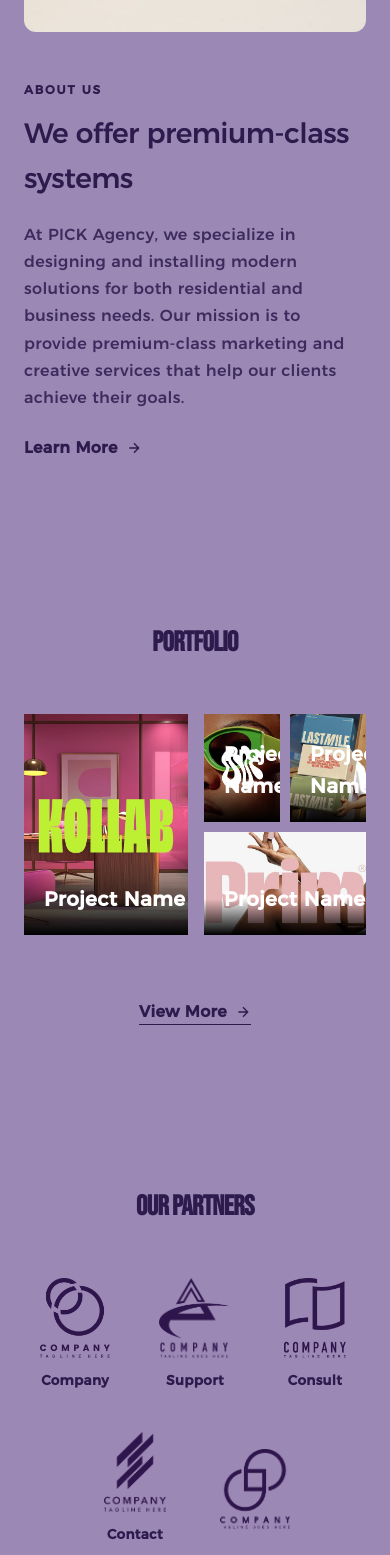
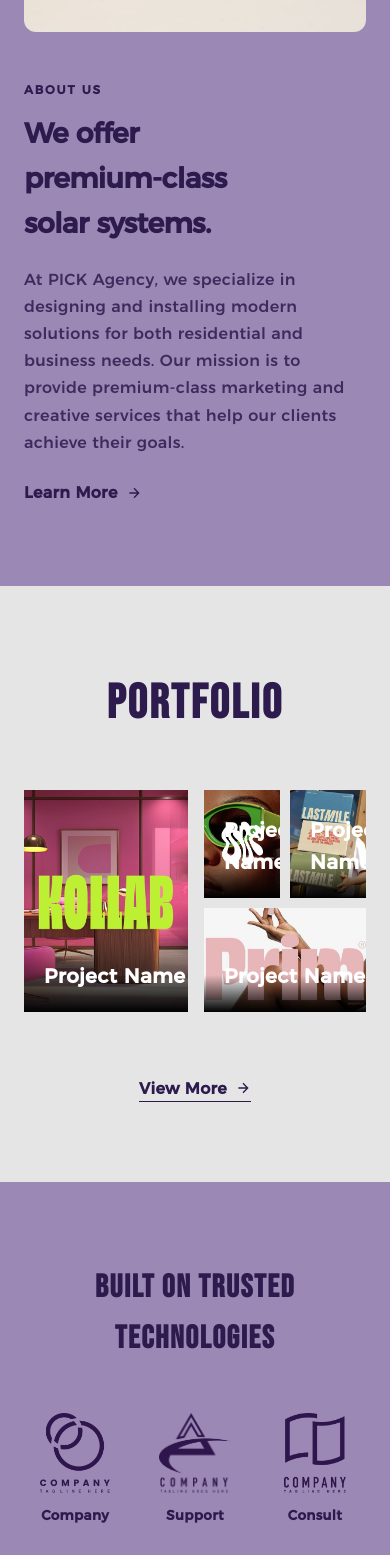
Before and after one commit to Birdman1104/pick-agency, a Vue app: page / in a window 390 px wide. Shown: the part 2493-4048 px from the top of the page. Built offline with nearby package versions, Linux system fonts and the light colour scheme.

Commit message:
minor fixes

```diff
--- a/src/components/AboutSection.vue
+++ b/src/components/AboutSection.vue
@@ -9,7 +9,11 @@
       </div>
       <div class="about__content">
         <p class="about__label">ABOUT US</p>
-        <h2 class="about__title">We offer premium-class systems</h2>
+        <h2 class="about__title">
+          <span class="about__title-line">We offer</span>
+          <span class="about__title-line about__title-line--emphasis">premium-class</span>
+          <span class="about__title-line">solar systems.</span>
+        </h2>
         <p class="about__description">
           At PICK Agency, we specialize in designing and installing modern solutions
           for both residential and business needs. Our mission is to provide
@@ -65,13 +69,23 @@
 }
 
 .about__title {
+  display: flex;
+  flex-direction: column;
   font-size: clamp(1.75rem, 4vw, 2.5rem);
-  font-weight: 800;
+  /* font-weight: 100; */
   color: var(--color-dark-purple);
   font-family: var(--font-body), sans-serif;
-  font-weight: 200;
   margin-bottom: 20px;
   letter-spacing: -0.02em;
+}
+
+.about__title-line {
+  display: block;
+  font-weight: light;
+}
+
+.about__title-line--emphasis {
+  font-weight: 800;
 }
 
 .about__description {
--- a/src/components/PartnersSection.vue
+++ b/src/components/PartnersSection.vue
@@ -11,7 +11,7 @@ const partners = [
 <template>
   <section class="partners">
     <div class="container">
-      <h2 class="partners__title">OUR PARTNERS</h2>
+      <h2 class="partners__title">BUILT ON TRUSTED TECHNOLOGIES</h2>
       <div class="partners__list">
         <div v-for="partner in partners" :key="partner.logo" class="partners__item">
           <img :src="partner.logo" :alt="partner.name" class="partners__logo" />
@@ -31,12 +31,12 @@ const partners = [
 }
 
 .partners__title {
-  font-size: clamp(1.75rem, 4vw, 2.5rem);
+  font-size: clamp(2rem, 6vw, 3rem);
   font-weight: 800;
   color: var(--color-dark-purple);
   text-align: center;
   margin-bottom: 48px;
-  letter-spacing: -0.02em;
+  letter-spacing: 0.05em;
 }
 
 .partners__list {
--- a/src/components/PortfolioSection.vue
+++ b/src/components/PortfolioSection.vue
@@ -61,17 +61,17 @@ const projects = [
 
 <style scoped>
 .portfolio {
-  background: var(--color-lavender);
+  background: #E5E5E5;
   padding: 80px 0;
 }
 
 .portfolio__title {
-  font-size: clamp(1.75rem, 4vw, 2.5rem);
+  font-size: clamp(3rem, 8vw, 3.5rem);
   font-weight: 800;
   color: var(--color-dark-purple);
   text-align: center;
   margin-bottom: 48px;
-  letter-spacing: -0.02em;
+  letter-spacing: 0.05em;
 }
 
 .portfolio__grid {
--- a/src/components/StayConnected.vue
+++ b/src/components/StayConnected.vue
@@ -19,7 +19,7 @@ const handleSubmit = (e) => {
     </div>
     <div class="container stay-connected__inner">
       <h2 class="stay-connected__title">
-        <span class="stay-connected__asterisk">*</span>BOOK A CALL
+        <span class="stay-connected__asterisk">*</span>STAY CONNECTED
       </h2>
       <form class="stay-connected__form" @submit="handleSubmit">
         <input v-model="form.name" type="text" placeholder="Name Surname" class="stay-connected__input" required />
```
